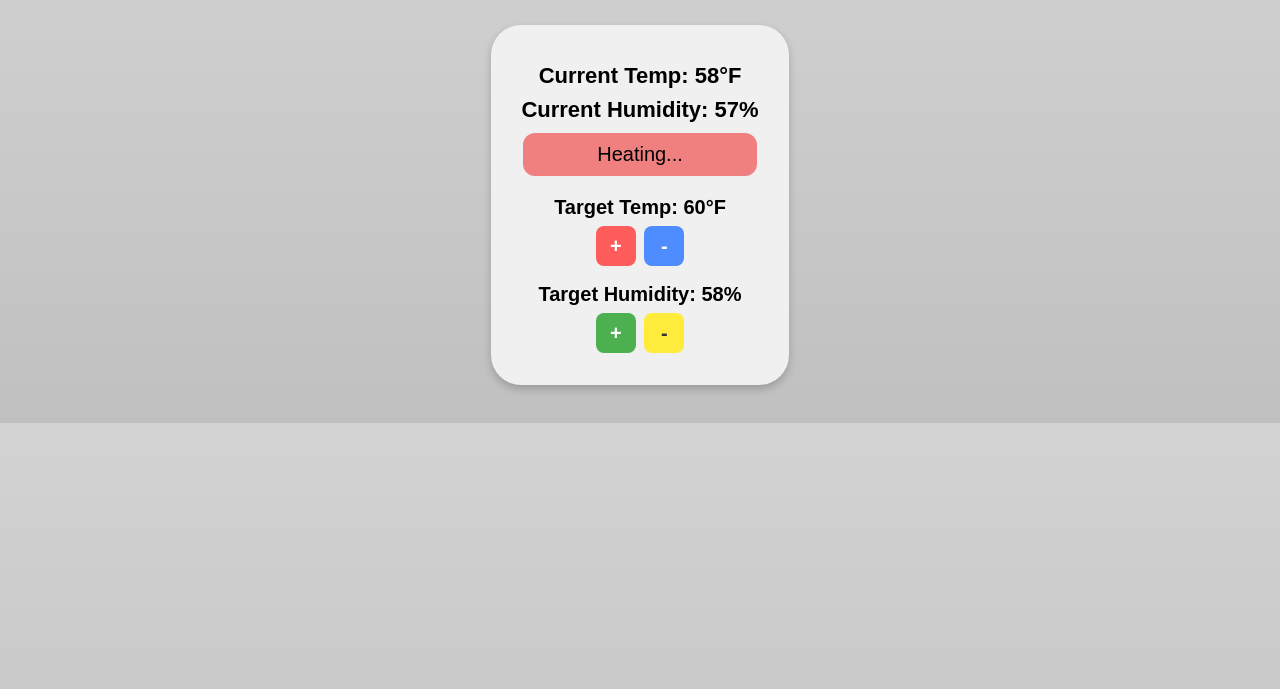
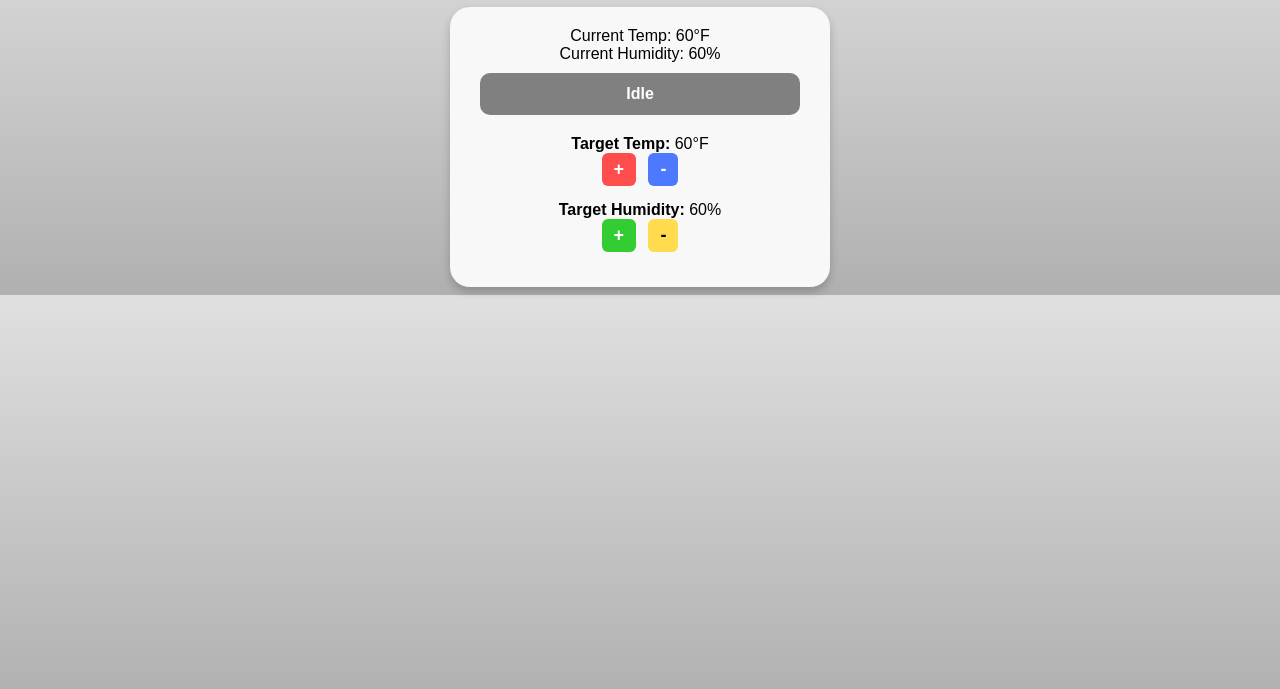
Before and after one commit to Chronic-W-F/The-Brain-Display, a plain HTML site: page public/index.html in a window 1280 px wide. Shown: the part 111-800 px from the top of the page. Drawn offline with Linux system fonts and the light colour scheme.

Commit message:
Update index.html

```diff
--- a/public/index.html
+++ b/public/index.html
@@ -2,202 +2,150 @@
 <html lang="en">
 <head>
   <meta charset="UTF-8">
-  <meta name="viewport" content="width=device-width, initial-scale=1.0">
-  <title>The Brain Display</title>
+  <title>The Brain</title>
   <style>
     body {
-      background: linear-gradient(to bottom, #d3d3d3, #c0c0c0);
       font-family: Arial, sans-serif;
-      text-align: center;
-      padding: 30px;
+      background: linear-gradient(to bottom, #e0e0e0, #b0b0b0);
+      display: flex;
+      flex-direction: column;
+      align-items: center;
+      padding-top: 30px;
     }
     .container {
-      background: #f0f0f0;
-      padding: 30px;
-      border-radius: 30px;
-      display: inline-block;
-      box-shadow: 0 4px 8px rgba(0,0,0,0.2);
+      background-color: #f8f8f8;
+      padding: 20px 30px;
+      border-radius: 20px;
+      box-shadow: 0 5px 10px rgba(0,0,0,0.2);
+      text-align: center;
+      width: 320px;
+    }
+    .status {
+      margin: 10px 0;
+      padding: 12px;
+      border-radius: 10px;
+      font-weight: bold;
+      color: white;
+    }
+    .idle {
+      background-color: gray;
+    }
+    .cooling {
+      background-color: #4da6ff;
+    }
+    .heating {
+      background-color: #ff6666;
+    }
+    .alert {
+      background-color: red;
+      animation: blinker 1s linear infinite;
+    }
+    @keyframes blinker {
+      50% { opacity: 0.5; }
+    }
+    .target-controls {
       margin-top: 20px;
     }
-    h1 {
-      margin-bottom: 20px;
-    }
-    .reading {
-      font-size: 22px;
-      margin: 8px 0;
-      font-weight: bold;
-    }
-    .status {
-      margin: 10px auto;
-      padding: 10px;
-      font-size: 20px;
-      width: 90%;
-      border-radius: 12px;
-    }
-    .idle {
-      background-color: #ddd;
-    }
-    .cooling {
-      background-color: #add8e6;
-    }
-    .heating {
-      background-color: #f08080;
-    }
-    .alert {
-      margin-top: 10px;
-      background-color: #ff7f7f;
-      color: white;
-      font-weight: bold;
-      padding: 8px;
-      border-radius: 15px;
-      width: 90%;
-      margin-left: auto;
-      margin-right: auto;
-    }
-    .alarm {
-      margin-top: 8px;
-      background-color: #ff0000;
-      color: white;
-      font-weight: bold;
-      padding: 8px;
-      border-radius: 15px;
-      width: 90%;
-      margin-left: auto;
-      margin-right: auto;
-    }
-    .controls {
-      margin-top: 20px;
-    }
-    .target-label {
-      font-size: 20px;
-      font-weight: bold;
-    }
-    .adjust-buttons {
-      margin-top: 5px;
+    .target-group {
+      margin-bottom: 15px;
     }
     button {
-      width: 40px;
-      height: 40px;
-      margin: 2px;
+      margin: 0 4px;
+      padding: 6px 12px;
+      font-size: 18px;
+      font-weight: bold;
       border: none;
-      font-size: 20px;
-      font-weight: bold;
+      border-radius: 6px;
+      cursor: pointer;
       color: white;
-      border-radius: 8px;
-      cursor: pointer;
     }
-    .red {
-      background-color: #ff5c5c;
-    }
-    .blue {
-      background-color: #4f8cff;
-    }
-    .green {
-      background-color: #4caf50;
-    }
-    .yellow {
-      background-color: #ffeb3b;
-      color: #333;
-    }
+    .temp-plus { background-color: #ff4d4d; }
+    .temp-minus { background-color: #4d79ff; }
+    .hum-plus { background-color: #33cc33; }
+    .hum-minus { background-color: #ffdb4d; color: black; }
   </style>
 </head>
 <body>
+
   <h1>The Brain</h1>
+
   <div class="container">
-    <div class="reading" id="temp">Current Temp: 58°F</div>
-    <div class="reading" id="humidity">Current Humidity: 57%</div>
-    <div class="status idle" id="status">Idle</div>
+    <div id="currentTemp">Current Temp: 60°F</div>
+    <div id="currentHumidity">Current Humidity: 60%</div>
 
-    <div id="alert" class="alert" style="display:none;">ALERT! Temp and/or Humidity Out of Range!</div>
-    <div id="alarm" class="alarm" style="display:none;">ALARM: Temp and/or Humidity!</div>
+    <div id="status" class="status idle">Idle</div>
 
-    <div class="controls">
-      <div class="target-label">
-        Target Temp: <span id="target-temp">60</span>°F
+    <div class="target-controls">
+      <div class="target-group">
+        <strong>Target Temp:</strong> <span id="targetTemp">60</span>°F
+        <br>
+        <button class="temp-plus" onclick="adjustTarget('temp', 1)">+</button>
+        <button class="temp-minus" onclick="adjustTarget('temp', -1)">-</button>
       </div>
-      <div class="adjust-buttons">
-        <button class="red" onclick="adjustTarget('temp', 1)">+</button>
-        <button class="blue" onclick="adjustTarget('temp', -1)">-</button>
-      </div>
-
-      <div class="target-label" style="margin-top:15px;">
-        Target Humidity: <span id="target-humidity">58</span>%
-      </div>
-      <div class="adjust-buttons">
-        <button class="green" onclick="adjustTarget('humidity', 1)">+</button>
-        <button class="yellow" onclick="adjustTarget('humidity', -1)">-</button>
+      <div class="target-group">
+        <strong>Target Humidity:</strong> <span id="targetHumidity">60</span>%
+        <br>
+        <button class="hum-plus" onclick="adjustTarget('humidity', 1)">+</button>
+        <button class="hum-minus" onclick="adjustTarget('humidity', -1)">-</button>
       </div>
     </div>
   </div>
 
 <script>
-    let currentTemp = 58;
-    let currentHumidity = 57;
+let currentTemp = 60;
+let currentHumidity = 60;
 let targetTemp = 60;
-    let targetHumidity = 58;
+let targetHumidity = 60;
 
 function updateDisplay() {
-      document.getElementById('temp').textContent = `Current Temp: ${currentTemp}°F`;
-      document.getElementById('humidity').textContent = `Current Humidity: ${currentHumidity}%`;
-      document.getElementById('target-temp').textContent = targetTemp;
-      document.getElementById('target-humidity').textContent = targetHumidity;
+  document.getElementById('currentTemp').innerText = `Current Temp: ${currentTemp}°F`;
+  document.getElementById('currentHumidity').innerText = `Current Humidity: ${currentHumidity}%`;
+  document.getElementById('targetTemp').innerText = targetTemp;
+  document.getElementById('targetHumidity').innerText = targetHumidity;
 
-      let statusEl = document.getElementById('status');
+  const statusDiv = document.getElementById('status');
+  statusDiv.className = 'status';
 
-      // Determine status
-      if (currentTemp > targetTemp) {
-        statusEl.textContent = "Cooling...";
-        statusEl.className = "status cooling";
-      } else if (currentTemp < targetTemp) {
-        statusEl.textContent = "Heating...";
-        statusEl.className = "status heating";
+  const tempDiff = Math.abs(currentTemp - targetTemp);
+  const humDiff = Math.abs(currentHumidity - targetHumidity);
+
+  if (tempDiff > 2 || humDiff > 3) {
+    statusDiv.classList.add('alert');
+    statusDiv.innerText = 'ALERT: Temp and/or Humidity Out of Range!';
   } else {
-        statusEl.textContent = "Idle";
-        statusEl.className = "status idle";
+    if (currentTemp < targetTemp - 0.5) {
+      statusDiv.classList.add('heating');
+      statusDiv.innerText = 'Heating...';
+    } else if (currentTemp > targetTemp + 0.5) {
+      statusDiv.classList.add('cooling');
+      statusDiv.innerText = 'Cooling...';
+    } else {
+      statusDiv.classList.add('idle');
+      statusDiv.innerText = 'Idle';
     }
-
-      // Show alert if outside tight range
-      const tempDiff = Math.abs(currentTemp - targetTemp);
-      const humidityDiff = Math.abs(currentHumidity - targetHumidity);
-
-      if (tempDiff > 2 || humidityDiff > 3) {
-        document.getElementById('alert').style.display = 'block';
-      } else {
-        document.getElementById('alert').style.display = 'none';
-      }
-
-      // Show alarm if way out
-      if (tempDiff > 4 || humidityDiff > 5) {
-        document.getElementById('alarm').style.display = 'block';
-      } else {
-        document.getElementById('alarm').style.display = 'none';
   }
 }
 
-    function adjustTarget(type, amount) {
+function adjustTarget(type, change) {
   if (type === 'temp') {
-        targetTemp += amount;
+    targetTemp += change;
   } else if (type === 'humidity') {
-        targetHumidity += amount;
+    targetHumidity += change;
   }
   updateDisplay();
 }
 
-    function randomizeReadings() {
-      // Randomly adjust temp and humidity by -2, -1, 0, +1, +2
-      currentTemp += Math.floor(Math.random() * 5) - 2;
-      currentHumidity += Math.floor(Math.random() * 5) - 2;
-
-      // Clamp reasonable bounds
-      currentTemp = Math.max(40, Math.min(80, currentTemp));
-      currentHumidity = Math.max(30, Math.min(90, currentHumidity));
+// Simulate changing environment
+setInterval(() => {
+  currentTemp += (Math.random() * 2 - 1).toFixed(1) * 1;
+  currentHumidity += (Math.random() * 2 - 1).toFixed(1) * 1;
+  currentTemp = Math.round(currentTemp);
+  currentHumidity = Math.round(currentHumidity);
+  updateDisplay();
+}, 10000);
 
 updateDisplay();
-    }
+</script>
 
-    // Start the simulation
-    updateDisplay();
-    setInterval(randomizeReadings, 10000); // Every 10 seconds
-  </script>
 </body>
 </html>
```
Lines whose indentation alone changed are shown as unchanged.
